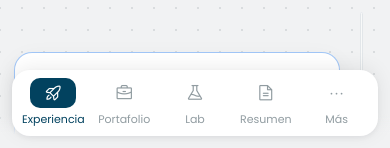
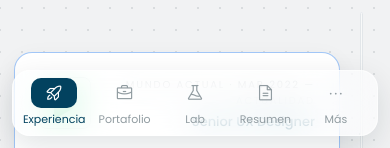
Before and after one commit to ThiagoAlex0919/CurriculumVitae, a Next.js app: page /experiencia in a window 390 px wide. Shown: the part 696-844 px from the top of the page. Built offline with nearby package versions, Linux system fonts and the light colour scheme.

Commit message:
Bottom nav movil estilo glass con blur (light y dark)

```diff
--- a/app/globals.css
+++ b/app/globals.css
@@ -991,13 +991,21 @@ p {
   left: 12px;
   right: 12px;
   height: 66px;
-  background: var(--card);
+  background: rgba(255, 255, 255, 0.6);
+  -webkit-backdrop-filter: blur(18px) saturate(180%);
+  backdrop-filter: blur(18px) saturate(180%);
+  border: 1px solid rgba(255, 255, 255, 0.55);
   border-radius: 18px;
-  box-shadow: 0 2px 6px rgba(20, 21, 26, 0.06), 0 -2px 20px rgba(20, 21, 26, 0.08);
+  box-shadow: 0 10px 30px rgba(1, 30, 43, 0.12);
   align-items: center;
   justify-content: space-around;
   padding: 0 6px;
   z-index: 95;
+}
+[data-theme="dark"] .mobile-nav {
+  background: rgba(27, 34, 42, 0.52);
+  border-color: rgba(255, 255, 255, 0.08);
+  box-shadow: 0 10px 30px rgba(0, 0, 0, 0.4);
 }
 .mnav-item {
   flex: 1;
@@ -1047,12 +1055,25 @@ p {
   bottom: 12px;
   right: 12px;
   width: min(360px, 82vw);
-  background: var(--card);
-  border: 1px solid var(--line);
+  background: rgba(255, 255, 255, 0.72);
+  -webkit-backdrop-filter: blur(20px) saturate(180%);
+  backdrop-filter: blur(20px) saturate(180%);
+  border: 1px solid rgba(255, 255, 255, 0.55);
   border-radius: 20px;
-  box-shadow: var(--shadow-hover);
+  box-shadow: 0 12px 34px rgba(1, 30, 43, 0.14);
   padding: 2px 18px;
   z-index: 96;
+}
+[data-theme="dark"] .mnav-sheet {
+  background: rgba(27, 34, 42, 0.68);
+  border-color: rgba(255, 255, 255, 0.08);
+  box-shadow: 0 12px 34px rgba(0, 0, 0, 0.45);
+}
+/* En móvil, sin fade inferior para que el glass muestre el contenido real */
+@media (max-width: 720px) {
+  .app-shell::after {
+    display: none;
+  }
 }
 .mnav-row {
   display: flex;
```
